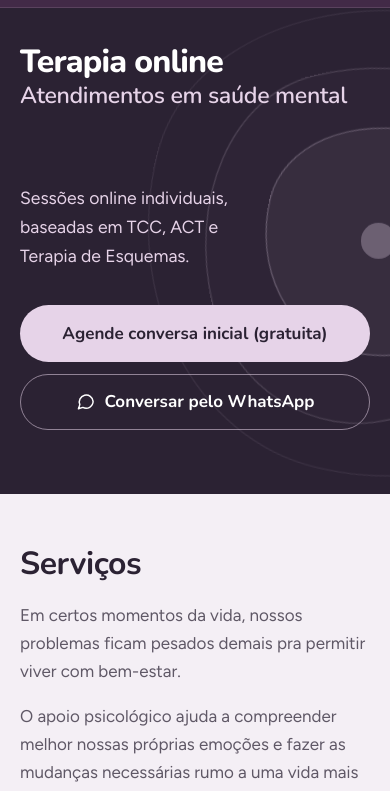
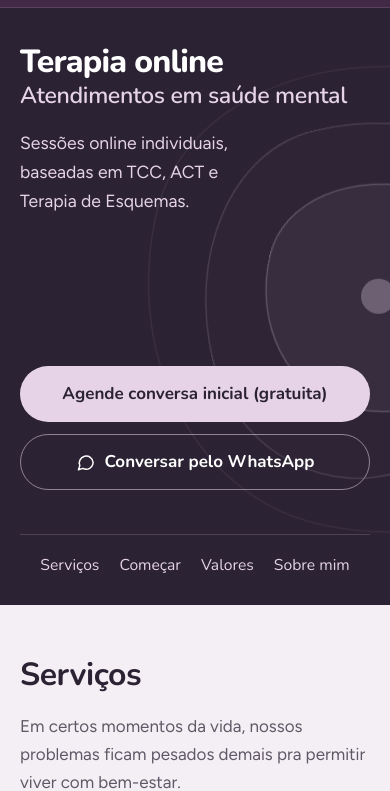
Before and after one commit to gabzanella/GabrielZanella, a plain HTML site: page index.html in a window 390 px wide. Shown: the part 53-844 px from the top of the page. Drawn offline with nearby package versions, Linux system fonts and the light colour scheme.

Commit message:
Mobile hero: support text under the headline, space before buttons, mini menu
Co-Authored-By: Claude Opus 5.5 <noreply@anthropic.com>
Claude-Session: https://claude.ai/code/session_01Rs266d4MXD3L4zqxAaLxSw

```diff
--- a/assets/css/zan.css
+++ b/assets/css/zan.css
@@ -583,3 +583,21 @@ nav a:hover { color: var(--white); text-decoration: underline; }
   .hero .actions .btn { padding-left: 1em; padding-right: 1em; }
   .hero .actions .btn { text-align: center; justify-content: center; }
 }
+
+/* ---------- v6: mobile hero, support text first, mini menu ---------- */
+.hero-mini { display: flex; gap: 26px; font-family: var(--display); font-size: 0.98rem; }
+.hero-mini a { color: var(--lilac); text-decoration: none; }
+.hero-mini a:hover { color: var(--white); text-decoration: underline; }
+@media (max-width: 640px) {
+  .hero { padding-bottom: 26px; }
+  .hero h1 { margin-bottom: 0.6em; }
+  .hero .lede { margin-bottom: 0; }
+  .hero .actions { margin-top: 150px; }
+  .hero-mini {
+    margin-top: 44px;
+    padding-top: 18px;
+    border-top: 1px solid rgba(230, 211, 232, 0.18);
+    justify-content: center;
+    gap: 20px;
+  }
+}
--- a/index.html
+++ b/index.html
@@ -56,6 +56,7 @@
       <div class="actions"><a class="btn btn-light" href="https://calendar.app.google/VQSEY7omFSxamUnH9" target="_blank" rel="noopener">Agende conversa inicial (gratuita)</a>
         <a class="btn btn-wa" href="https://wa.me/5551994237945" target="_blank" rel="noopener"><svg viewBox="0 0 24 24" fill="none" stroke="currentColor" stroke-width="1.8" stroke-linecap="round" stroke-linejoin="round" aria-hidden="true"><path d="M21 11.5a8.5 8.5 0 0 1-12.6 7.4L3 20.5l1.7-5A8.5 8.5 0 1 1 21 11.5z"></path></svg>Conversar pelo WhatsApp</a>
       </div>
+      <nav class="hero-mini m-only" aria-label="Atalhos"><a href="#support">Serviços</a><a href="#start">Começar</a><a href="#fees">Valores</a><a href="#about">Sobre mim</a></nav>
     </div>
   </div>
 
```
